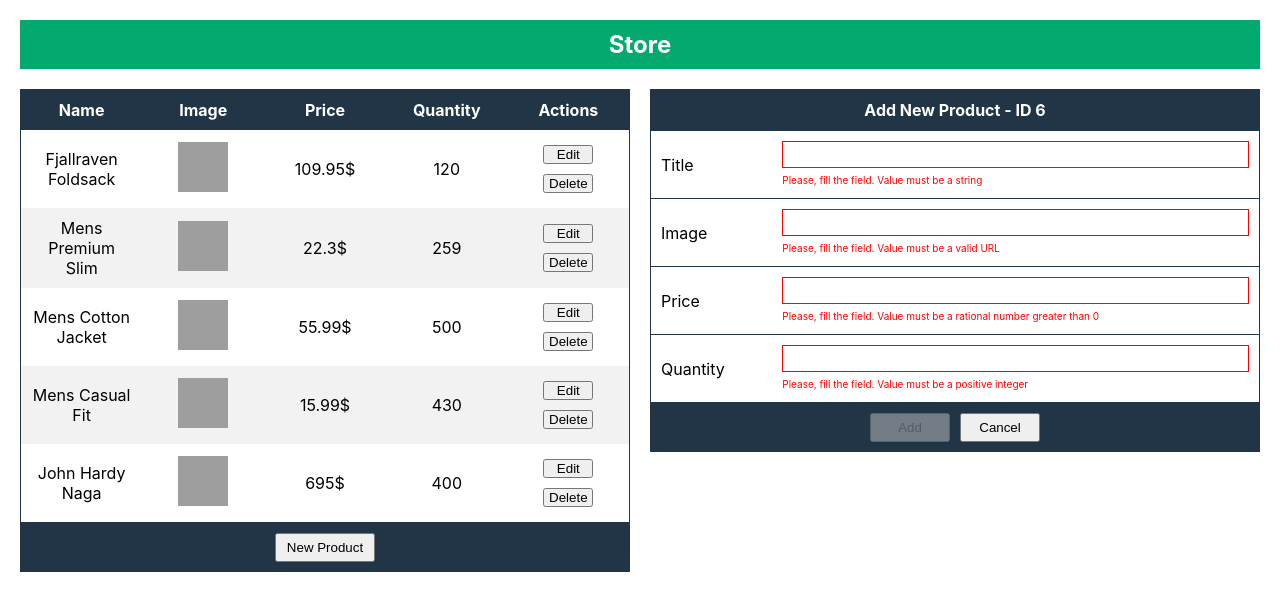
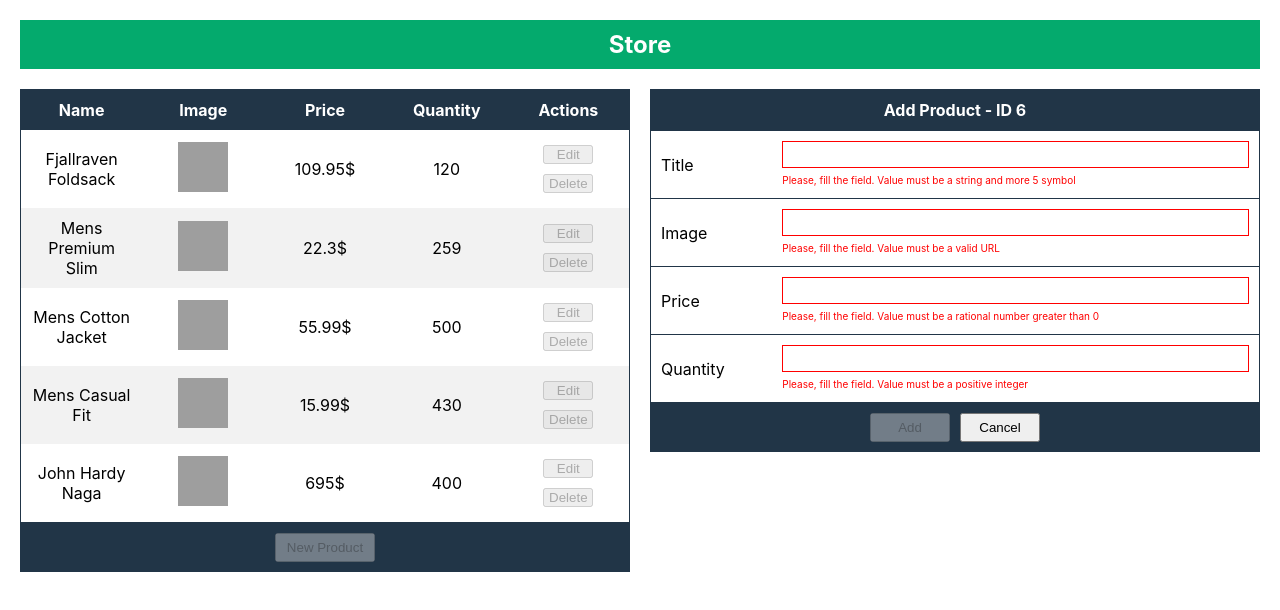
Before and after one commit to MaksBerdnikovich/FD3-Homework, a React app in the folder ishop0/: page / in a window 1280 px wide. Both pictures are taken after a click on the button "New Product". Shown: the top 610 px of the page. Built offline with nearby package versions, Linux system fonts and the light colour scheme; grey boxes are pictures that could not be loaded.

Commit message:
homepage 04

```diff
--- a/ishop0/components/Shop.js
+++ b/ishop0/components/Shop.js
@@ -5,49 +5,26 @@ import ShopForm from "./ShopForm";
 
 import './Shop.css';
 
-
 class Shop extends React.Component {
     state = {
         items: this.props.products,
         selectedId: null,
+        editId: null,
+        addNewId: null,
         isEditing: false,
-        isAddition: false,
+        isAddition: false
     }
 
-    selectItemHandler = (id) => this.setState({selectedId: id})
-
-    deleteItemHandler = (id) => {
-        this.setState({
-            items: this.state.items.filter(item => item.id !== id),
-            selectedId: null
-        })
+    setDefaultState = (selectedId, editId, addNewId, isEditing, isAddition) => {
+        return {selectedId, editId, addNewId, isEditing, isAddition}
     }
 
-    addItemHandler = () => this.setState({
-        selectedId: null,
-        isEditing: false,
-        isAddition: true
-    })
+    setNewId = () => {
+        return this.state.items.reduce((acc, curr) => {
+            const item = (acc && acc.id > curr.id) ? acc : curr
 
-    editItemHandler = () => {
-
-    }
-
-    addItem = (id, title, image, price, quantity) => {
-        const newItem = {
-            id: id,
-            title: title,
-            image: image,
-            price: price,
-            quantity: quantity
-        }
-
-        console.log(newItem)
-
-        this.setState(({items}) => ({
-            items: [...items, newItem],
-            isAddition: false
-        }))
+            return item.id + 1
+        })
     }
 
     setSelectedCard = () => {
@@ -59,17 +36,64 @@ class Shop extends React.Component {
         return cardData
     }
 
+    setEditItem = () => {
+        const {items, editId} = this.state
+
+        let editData = {}
+        items.forEach(item => item.id === editId ? editData = item : {})
+
+        return editData
+    }
+
+    selectItemHandler = (id) => this.setState(
+        this.setDefaultState(id, null, null, false, false)
+    )
+
+    addItemHandler = () => {
+        this.setState(this.setDefaultState(null, null, this.setNewId(), false, true))
+    }
+
+    editItemHandler = (id) => this.setState(
+        this.setDefaultState(null, id, null, false, false)
+    )
+
+    deleteItemHandler = (id) => {
+        this.setState({
+            items: this.state.items.filter(item => item.id !== id),
+            selectedId: null
+        })
+    }
+
+    addItem = (newItem) => {
+        this.setState(({items}) => ({
+            items: [...items, newItem]
+        }))
+    }
+
+    editItem = (editItem) => {
+        this.setState(({items}) => ({
+            items: items.map(item => item.id === editItem.id ? editItem : item)
+        }))
+    }
+
+    editingItem = () => this.setState({isEditing: true})
+
+    cancelForm = () => this.setState(
+        this.setDefaultState(null, null, null, false, false)
+    )
+
     render() {
+        const {title} = this.props
+        const {items, selectedId, editId, addNewId, isEditing, isAddition} = this.state
+
         return (
             <div className="ShopRow">
                 <div className="ShopCol ShopCol--100">
-                    <div className="ShopCaption">
-                        <h2>{this.props.title}</h2>
-                    </div>
+                    <div className="ShopCaption"><h2>{title}</h2></div>
                 </div>
 
                 <div className="ShopCol">
-                    {(this.state.items.length > 0) && (
+                    {(items.length > 0) && (
                         <ShopItems {...this.state}
                                    selectItem={this.selectItemHandler}
                                    editItem={this.editItemHandler}
@@ -77,17 +101,21 @@ class Shop extends React.Component {
                     )}
 
                     <div className="ShopAction">
-                        <button onClick={this.addItemHandler}>New Product</button>
+                        <button onClick={this.addItemHandler} disabled={isEditing || isAddition}>New Product</button>
                     </div>
                 </div>
 
                 <div className='ShopCol'>
-                    {(this.state.selectedId && (!this.state.isAddition && !this.state.isEditing)) && (
+                    {(selectedId) && (
                         <ShopCard {...this.setSelectedCard()} />
                     )}
 
-                    {(this.state.isAddition || this.state.isEditing) && (
-                        <ShopForm {...this.state} addItem={this.addItem}/>
+                    {(addNewId) && (
+                        <ShopForm id={addNewId} mode={'add'} addItem={this.addItem} cancelForm={this.cancelForm}/>
+                    )}
+
+                    {(editId) && (
+                        <ShopForm {...this.setEditItem()} mode={'edit'} editingItem={this.editingItem} editItem={this.editItem} cancelForm={this.cancelForm} />
                     )}
                 </div>
             </div>
--- a/ishop0/components/ShopForm.js
+++ b/ishop0/components/ShopForm.js
@@ -3,25 +3,22 @@ import React from 'react';
 import './ShopForm.css';
 
 class ShopForm extends React.Component {
-    defaultState = {
-        title: '',
-        image: '',
-        price: '',
-        quantity: '',
-        titleValid: false,
-        imageValid: false,
-        priceValid: false,
-        quantityValid: false
+    state = {
+        id: this.props.id,
+        title: this.props.title || '',
+        image: this.props.image || '',
+        price: this.props.price || '',
+        quantity: this.props.quantity || '',
+        titleValid: !!this.props.title,
+        imageValid: !!this.props.image,
+        priceValid: !!this.props.price,
+        quantityValid: !!this.props.quantity
     }
 
-    state = this.defaultState
-
-    setNextId = () => {
-        return this.props.items.reduce((acc, curr) => {
-            const item = (acc && acc.id > curr.id) ? acc : curr
-
-            return item.id + 1
-        })
+    componentDidUpdate(prevProps) {
+        if (this.props.id !== prevProps.id) {
+            this.setState({...this.props})
+        }
     }
 
     isValid = () => {
@@ -35,9 +32,11 @@ class ShopForm extends React.Component {
 
     onChangeTitleHandler = (e) => {
         this.setState({
-            title: e.target.value.replace(/[^a-z]/ig, ''),
-            titleValid: e.target.value !== '',
+            title: e.target.value,
+            titleValid: e.target.value.length > 5,
         })
+
+        if (this.props.mode === 'edit') this.props.editingItem()
     }
 
     onChangeImageHandler = (e) => {
@@ -45,13 +44,17 @@ class ShopForm extends React.Component {
             image: e.target.value,
             imageValid: /(http(s?):)([/|.|\w|\s|-])*\.(?:jpg|webp|png)/i.test(e.target.value),
         })
+
+        if (this.props.mode === 'edit') this.props.editingItem()
     }
 
     onChangePriceHandler = (e) => {
         this.setState({
-            price: e.target.value.replace(/[^0-9]/ig, ''),
+            price: e.target.value.replace(/[A-Za-zА-Яа-яЁё]/, ''),
             priceValid: e.target.value > 0
         })
+
+        if (this.props.mode === 'edit') this.props.editingItem()
     }
 
     onChangeCountHandler = (e) => {
@@ -59,31 +62,52 @@ class ShopForm extends React.Component {
             quantity: e.target.value.replace(/[^0-9]/ig, ''),
             quantityValid: e.target.value > 0
         })
+
+        if (this.props.mode === 'edit') this.props.editingItem()
     }
 
     addItemHandler = (e) => {
         e.preventDefault()
 
         const {addItem} = this.props
-        const {title, image, price, quantity, titleValid, imageValid, priceValid, quantityValid} = this.state
-        const id = this.setNextId()
+        const {id, title, image, price, quantity} = this.state
 
-        if (titleValid && imageValid && priceValid && quantityValid) {
-            addItem(id, title, image, price, quantity)
+        if (this.isValid()) {
+            addItem({id, title, image, price, quantity})
 
-            this.setState(this.defaultState)
+            this.props.cancelForm()
         }
     }
 
+    editItemHandler = (e) => {
+        e.preventDefault()
+
+        const {editItem} = this.props
+        const {id, title, image, price, quantity} = this.state
+
+        if (this.isValid()) {
+            editItem({id, title, image, price, quantity})
+
+            this.props.cancelForm()
+        }
+    }
+
+    cancelFormHandler = (e) => {
+        e.preventDefault()
+
+        this.props.cancelForm()
+    }
 
     render() {
+        const {id} = this.state
+
         return (
             <form>
                 <table className='ShopForm'>
                     <thead>
-                    <tr className="ShopFormHead">
-                        <th colSpan={2}>Add New Product - ID {this.setNextId()}</th>
-                    </tr>
+                        <tr className="ShopFormHead">
+                            <th colSpan={2}>{this.props.mode === 'edit' ? 'Edit' : 'Add'} Product - ID {id}</th>
+                        </tr>
                     </thead>
 
                     <tbody>
@@ -92,8 +116,8 @@ class ShopForm extends React.Component {
                         <td className={!this.state.titleValid ? 'error' : null}>
                             <input type="text" value={this.state.title} onChange={this.onChangeTitleHandler}/>
                             {(
-                                !this.state.titleValid && (
-                                    <label>{'Please, fill the field. Value must be a string'}</label>
+                                (!this.state.titleValid) && (
+                                    <label>{'Please, fill the field. Value must be a string and more 5 symbol'}</label>
                                 )
                             )}
                         </td>
@@ -135,8 +159,13 @@ class ShopForm extends React.Component {
                 </table>
 
                 <div className="ShopAction">
-                    <button type="button" onClick={this.addItemHandler} disabled={!this.isValid()}>Add</button>
-                    <button type="button" onClick={this.resetItemsHandler}>Cancel</button>
+                    {
+                        this.props.mode === 'edit'
+                        ? <button type="button" onClick={this.editItemHandler} disabled={!this.isValid()}>Save</button>
+                        : <button type="button" onClick={this.addItemHandler} disabled={!this.isValid()}>Add</button>
+                    }
+
+                    <button type="button" onClick={this.cancelFormHandler}>Cancel</button>
                 </div>
             </form>
         );
--- a/ishop0/components/ShopItem.js
+++ b/ishop0/components/ShopItem.js
@@ -3,26 +3,33 @@ import React from 'react';
 import './ShopItem.css';
 
 class ShopItem extends React.Component {
-    select = () => this.props.selectItem(this.props.id)
+    select = () => {
+        this.props.selectItem(this.props.id)
+    }
 
     delete = (e) => {
         e.stopPropagation()
 
         if (!confirm('Подтвердить удаление?')) return
 
-        this.props.deleteItem(this.props.id);
+        this.props.deleteItem(this.props.id)
     }
 
     edit = (e) => {
         e.stopPropagation()
+
+        this.props.editItem(this.props.id)
     }
 
     render() {
-        const {id, selectedId, title, image, price, quantity} = this.props
+        const {id, selectedId, editId, title, image, price, quantity,  isEditing, isAddition} = this.props
 
         return (
             <tr className='ShopItem'
-                style={{backgroundColor: (selectedId === id) && '#e02f5e'}}
+                style={{
+                    backgroundColor: (selectedId === id || editId === id) && '#e02f5e',
+                    pointerEvents: (isEditing || isAddition) && 'none'
+                }}
                 onClick={this.select}>
 
                 <td>{title}</td>
@@ -30,8 +37,8 @@ class ShopItem extends React.Component {
                 <td>{price + '$'}</td>
                 <td>{quantity}</td>
                 <td>
-                    <button onClick={this.edit}>Edit</button>
-                    <button onClick={this.delete}>Delete</button>
+                    <button onClick={this.edit} disabled={isEditing || isAddition}>Edit</button>
+                    <button onClick={this.delete} disabled={isEditing || isAddition}>Delete</button>
                 </td>
             </tr>
         );
```
